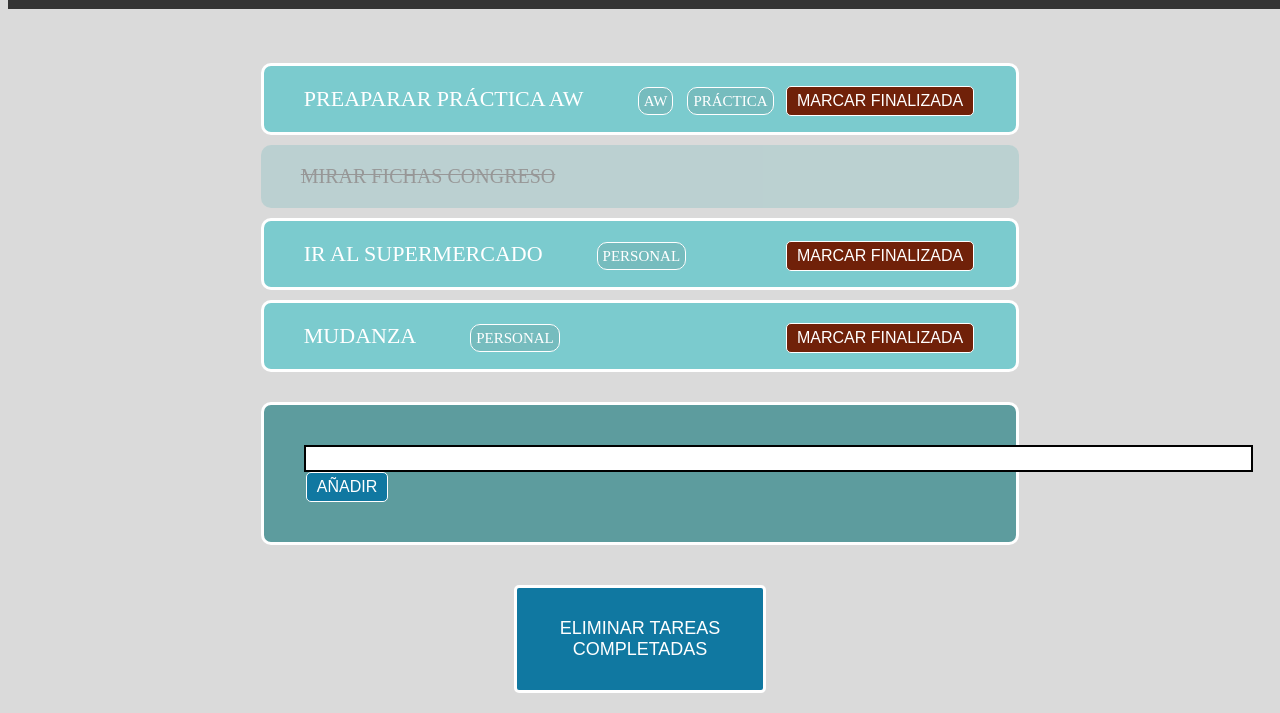
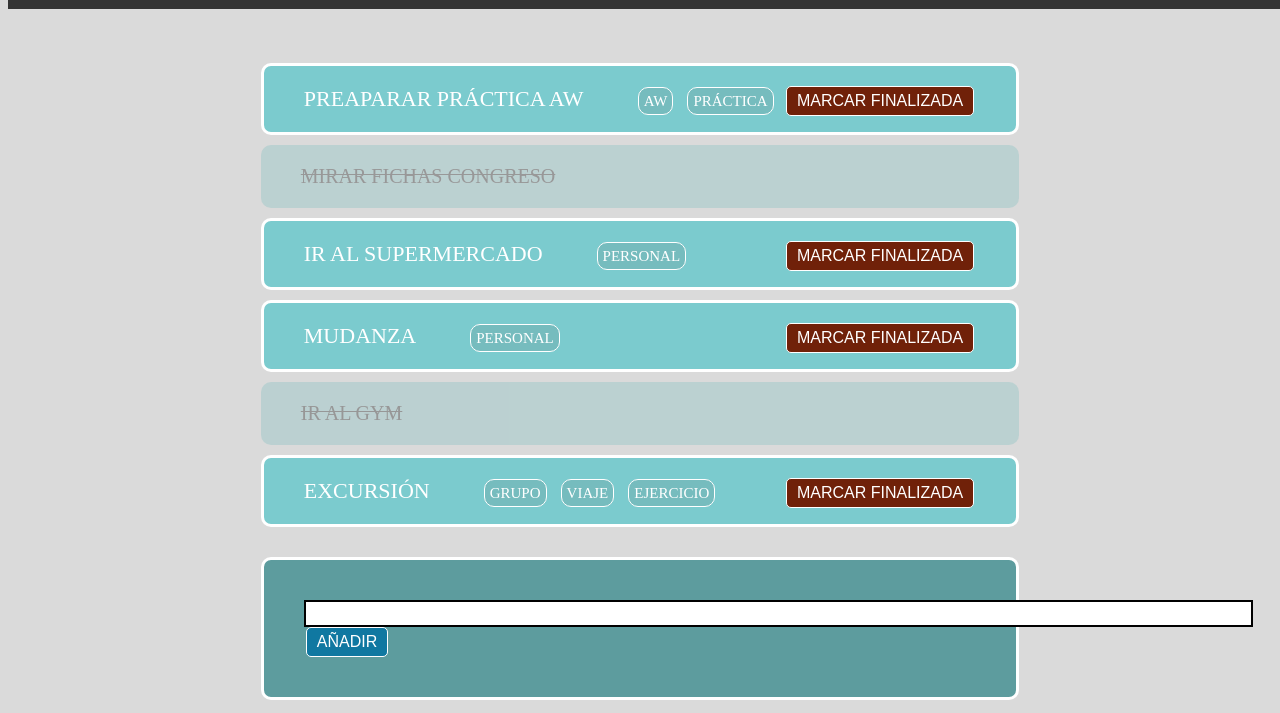
Before and after one commit to albercha17/AW_Proyect, a plain HTML site: page tasks.html in a window 1280 px wide. Shown: the part 87-800 px from the top of the page. Drawn offline with Linux system fonts and the light colour scheme.

Commit message:
Update tasks.html
Nuevas tareas

```diff
--- a/tasks.html
+++ b/tasks.html
@@ -39,6 +39,16 @@
             <etiqueta>PERSONAL</etiqueta>
             <button class="button botonTerminarTarea">MARCAR FINALIZADA</button>
         </div>
+        <div class="tareaTerminada">
+            <nombreTarea>IR AL GYM</nombreTarea>
+        </div>
+        <div class="tarea">
+            <nombreTarea>EXCURSIÓN</nombreTarea>
+            <etiqueta>GRUPO</etiqueta>
+            <etiqueta>VIAJE</etiqueta>
+            <etiqueta>EJERCICIO</etiqueta>
+            <button class="button botonTerminarTarea">MARCAR FINALIZADA</button>
+        </div>
         <div class="añadirTarea">
             <input type="text" id="nuevaTarea"  class="nuevaTarea">
             <button class="button botonAñadir">AÑADIR</button>
```
